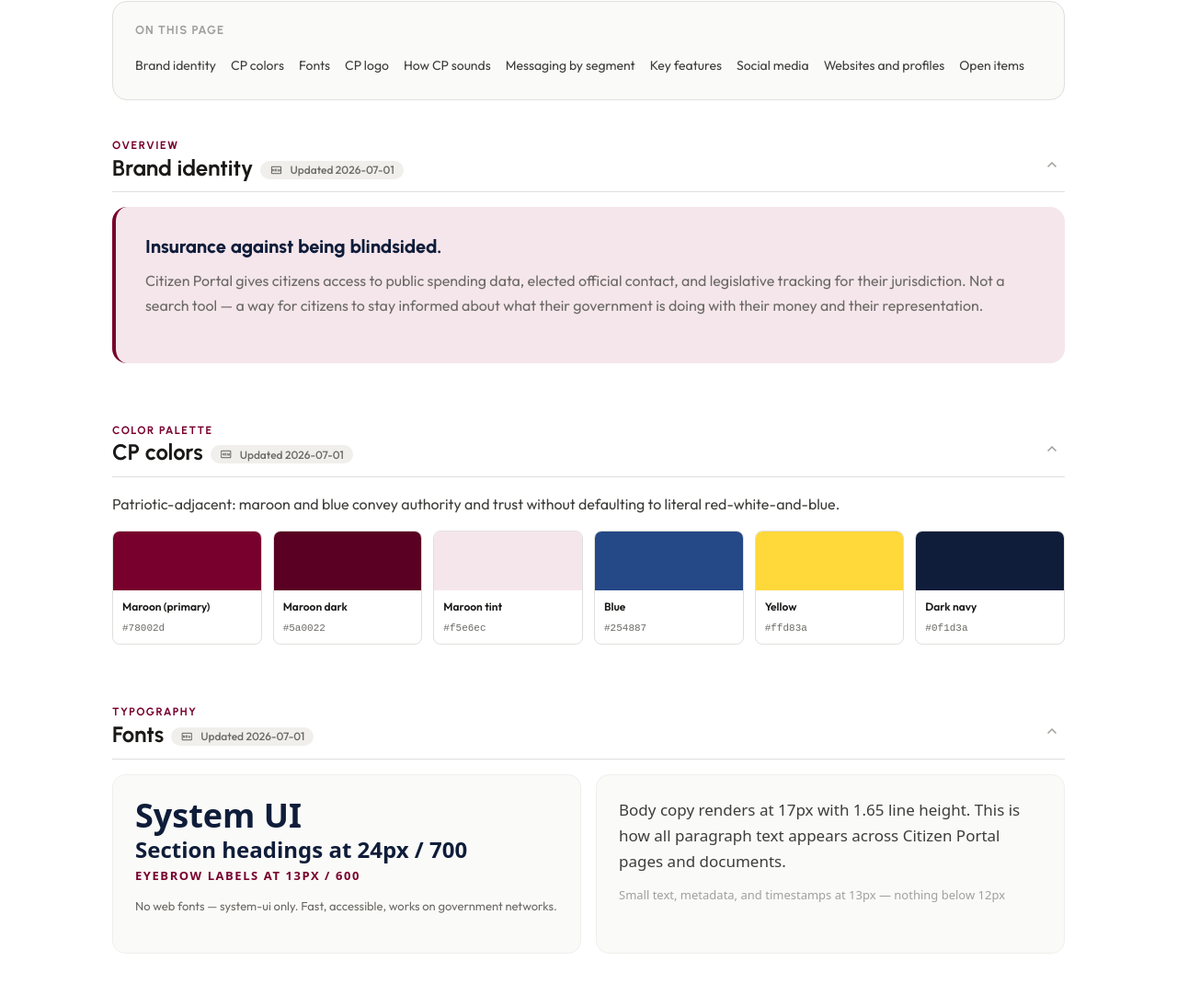
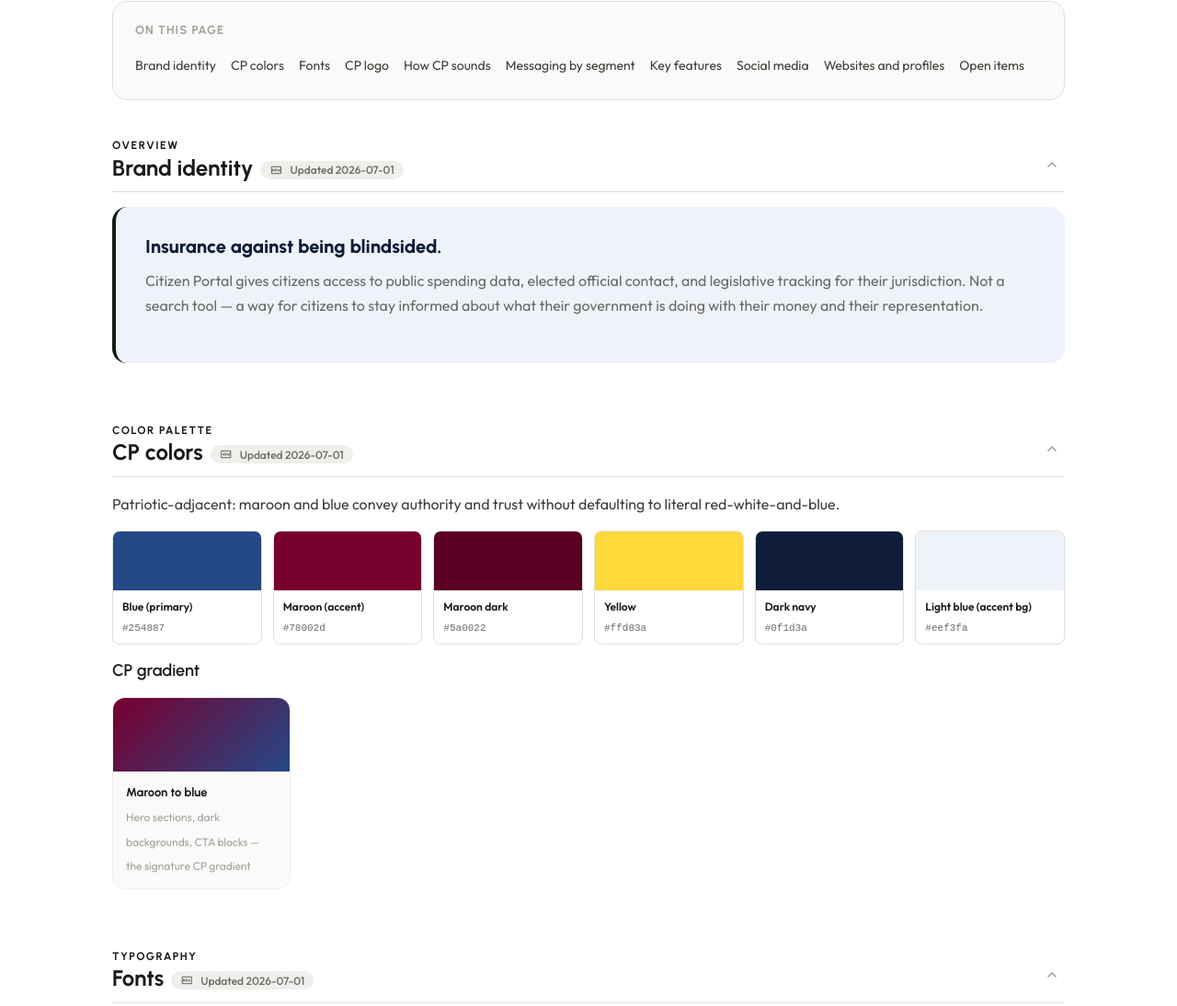
Before and after one commit to rachelsoar/branding-guides, a plain HTML site: page citizen-portal/index.html in a window 1280 px wide. Shown: the part 485-1579 px from the top of the page at 92% size. Drawn offline with nearby package versions, Linux system fonts and the light colour scheme.

Commit message:
Add files via upload

```diff
--- a/citizen-portal/index.html
+++ b/citizen-portal/index.html
@@ -4,16 +4,16 @@
 <meta charset="UTF-8">
 <meta name="viewport" content="width=device-width, initial-scale=1.0">
 <title>Citizen Portal — Brand Guide</title>
-<link rel="icon" href="../favicon.ico" type="image/x-icon">
+<link rel="icon" href="../favicon.svg" type="image/svg+xml">
 <link rel="stylesheet" href="../shared/style.css">
 <style>
-  .brand-header { background: linear-gradient(170deg, #f5e6ec 0%, #fff 60%); }
-  .brand-header .eyebrow { color: var(--cp-maroon); }
-  .section-label { color: var(--cp-maroon); }
-  .callout { background: #f5e6ec; border-color: var(--cp-maroon); }
+  .brand-header { background: linear-gradient(170deg, #eef3fa 0%, #fff 60%); }
+  .brand-header .eyebrow { color: var(--cp-navy); }
+  .section-label { color: var(--cp-navy); }
+  .callout { background: #eef3fa; border-color: var(--cp-navy); }
   .callout h3 { color: #0f1d3a; }
-  .toc-link:hover { color: var(--cp-maroon); border-bottom-color: var(--cp-maroon); }
-  a { color: var(--cp-maroon); }
+  .toc-link:hover { color: var(--cp-navy); border-bottom-color: var(--cp-navy); }
+  a { color: var(--cp-navy); }
 </style>
 </head>
 <body>
@@ -46,12 +46,17 @@
 <h2>CP colors</h2>
 <p>Patriotic-adjacent: maroon and blue convey authority and trust without defaulting to literal red-white-and-blue.</p>
 <div class="swatch-grid">
-  <div class="swatch"><div class="swatch-color" style="background:#78002d;"></div><div class="swatch-label"><strong>Maroon (primary)</strong><code>#78002d</code></div></div>
+  <div class="swatch"><div class="swatch-color" style="background:#254887;"></div><div class="swatch-label"><strong>Blue (primary)</strong><code>#254887</code></div></div>
+  <div class="swatch"><div class="swatch-color" style="background:#78002d;"></div><div class="swatch-label"><strong>Maroon (accent)</strong><code>#78002d</code></div></div>
   <div class="swatch"><div class="swatch-color" style="background:#5a0022;"></div><div class="swatch-label"><strong>Maroon dark</strong><code>#5a0022</code></div></div>
-  <div class="swatch"><div class="swatch-color" style="background:#f5e6ec;"></div><div class="swatch-label"><strong>Maroon tint</strong><code>#f5e6ec</code></div></div>
-  <div class="swatch"><div class="swatch-color" style="background:#254887;"></div><div class="swatch-label"><strong>Blue</strong><code>#254887</code></div></div>
   <div class="swatch"><div class="swatch-color" style="background:#ffd83a;"></div><div class="swatch-label"><strong>Yellow</strong><code>#ffd83a</code></div></div>
   <div class="swatch"><div class="swatch-color" style="background:#0f1d3a;"></div><div class="swatch-label"><strong>Dark navy</strong><code>#0f1d3a</code></div></div>
+  <div class="swatch"><div class="swatch-color" style="background:#eef3fa;"></div><div class="swatch-label"><strong>Light blue (accent bg)</strong><code>#eef3fa</code></div></div>
+</div>
+
+<h3>CP gradient</h3>
+<div class="gradient-strip">
+  <div class="gradient-chip"><div class="preview" style="background:linear-gradient(135deg, #78002d 0%, #254887 100%);"></div><div class="info"><strong>Maroon to blue</strong><span>Hero sections, dark backgrounds, CTA blocks — the signature CP gradient</span></div></div>
 </div>
 </section>
 
@@ -62,7 +67,7 @@
   <div class="rule-card">
     <div style="font-family:system-ui,sans-serif; font-weight:700; font-size:36px; line-height:1.1; color:#0f1d3a; margin-bottom:4px;">System UI</div>
     <div style="font-family:system-ui,sans-serif; font-weight:700; font-size:24px; line-height:1.15; color:#0f1d3a; margin-bottom:4px;">Section headings at 24px / 700</div>
-    <div style="font-family:system-ui,sans-serif; font-weight:600; font-size:13px; letter-spacing:0.12em; text-transform:uppercase; color:var(--cp-maroon); margin-bottom:12px;">EYEBROW LABELS AT 13PX / 600</div>
+    <div style="font-family:system-ui,sans-serif; font-weight:600; font-size:13px; letter-spacing:0.12em; text-transform:uppercase; color:var(--cp-navy); margin-bottom:12px;">EYEBROW LABELS AT 13PX / 600</div>
     <p style="font-size:13px;">No web fonts — system-ui only. Fast, accessible, works on government networks.</p>
   </div>
   <div class="rule-card">
```
